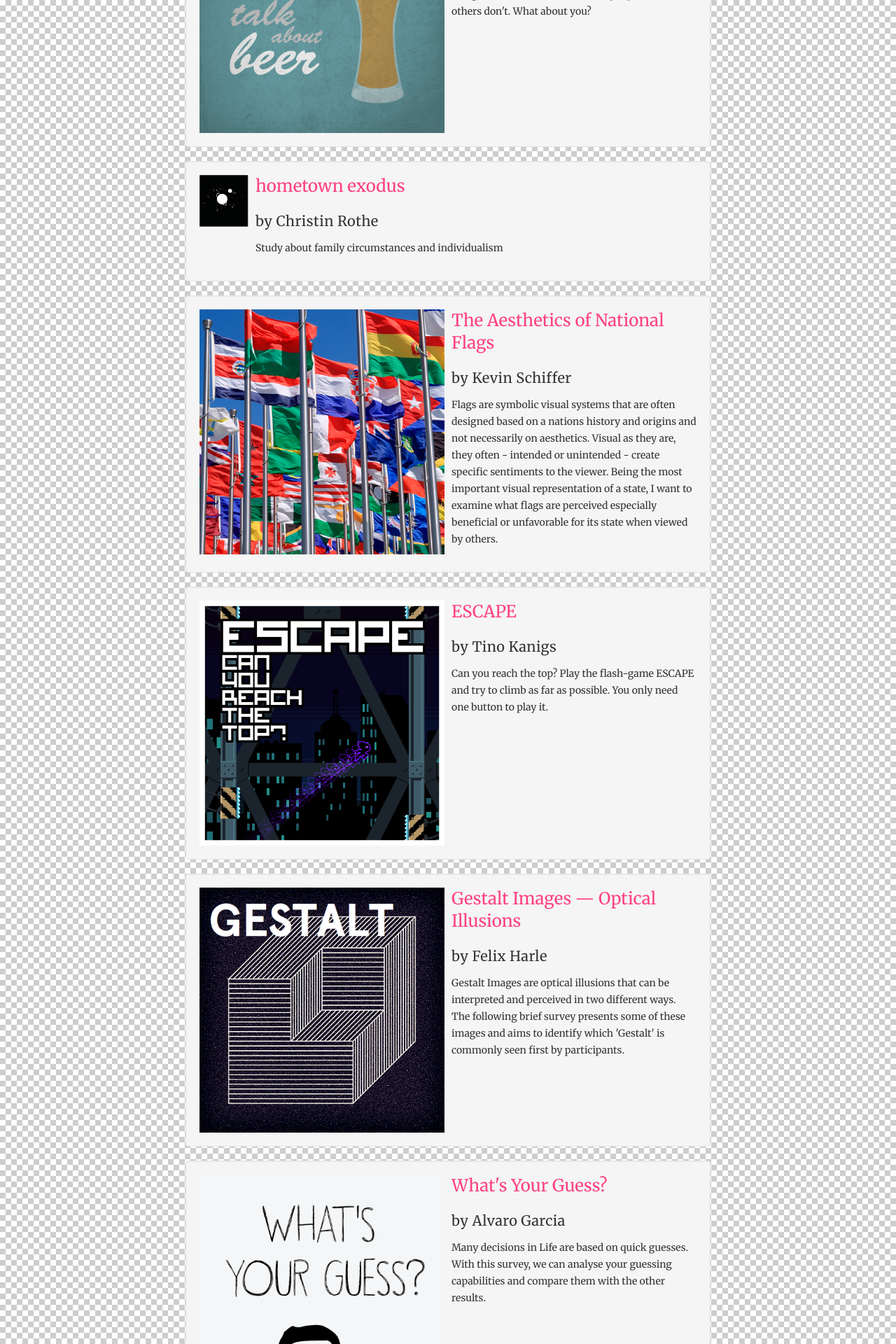
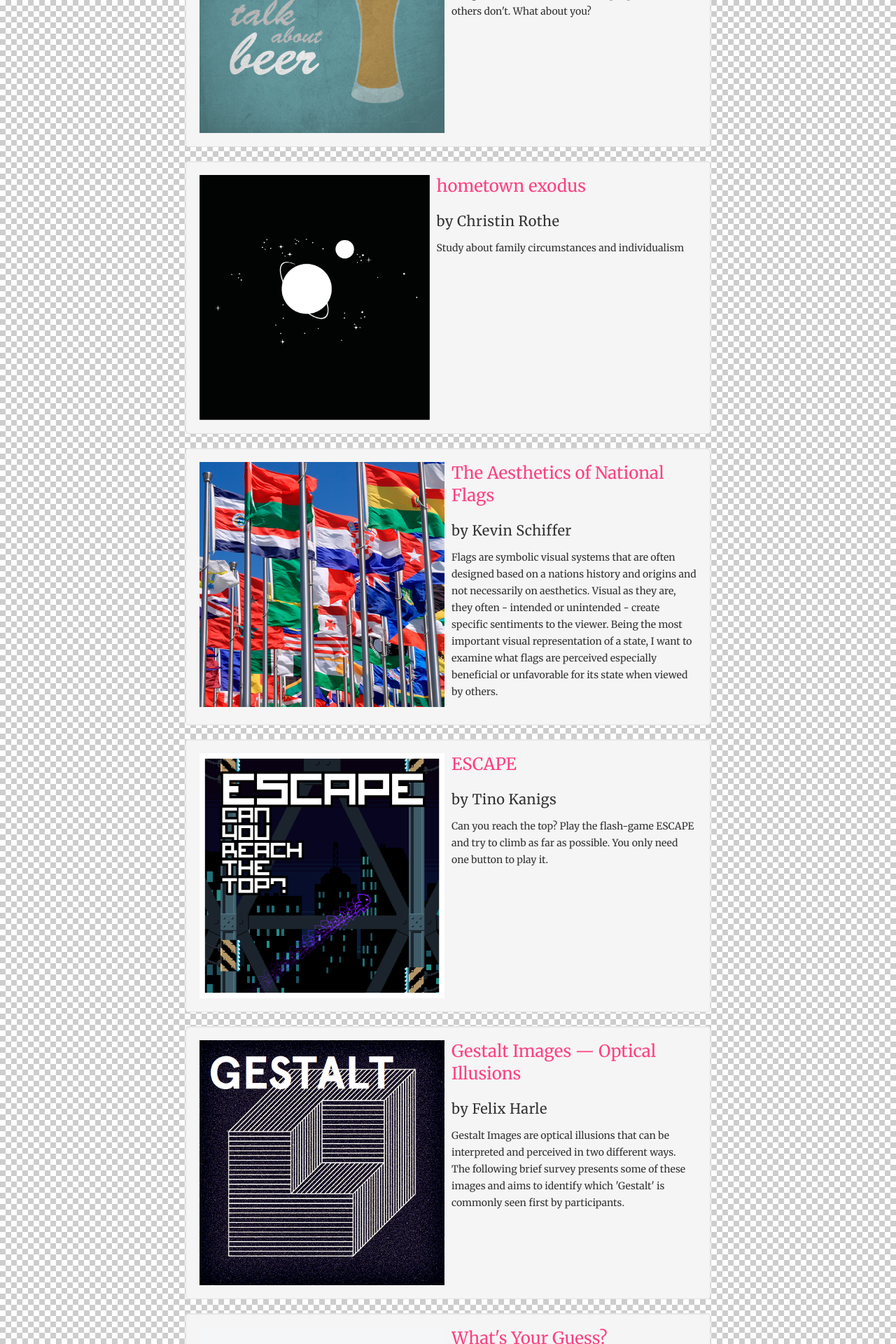
Before and after one commit to FH-Potsdam/eingabe-ausgabe, a Jekyll site: the page built from crowdsourcing/index.html, in a window 1280 px wide. Shown: the part 944-2864 px from the top of the page at 70% size. Built offline with Jekyll 4.4.1, drawn with Linux system fonts in a browser that asks for light colours; nearby versions of some CDN libraries; library files that are not in the unit come from our copies; Markdown is read by kramdown in place of the engine named in the settings.

Commit message:
christin

```diff
--- a/_data/crowd.json
+++ b/_data/crowd.json
@@ -5,7 +5,7 @@
       "url": "https://christinrothe.typeform.com/to/gaj8RQ",
       "author": "Christin Rothe",
       "title": "hometown exodus",
-      "image": "HometownExodusSmall.png",
+      "image": "HometownExodus.png",
       "thumb": "HometownExodus-thumb.png",
       "abstract": "Study about family circumstances and individualism"
     },
```
Also changed, not shown: images/HometownExodusSmall.png (deleted).
